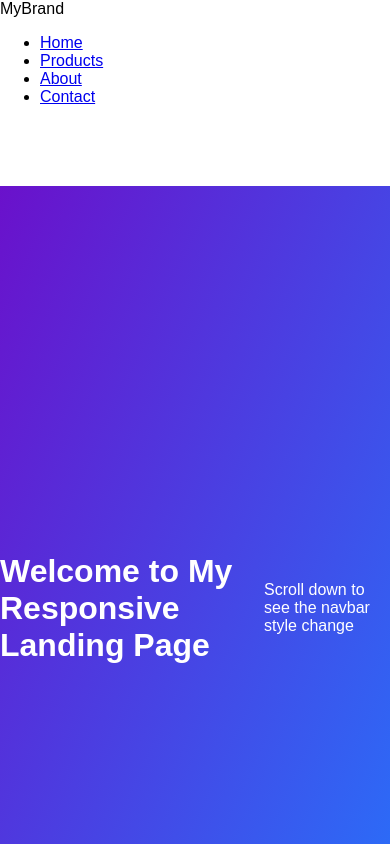
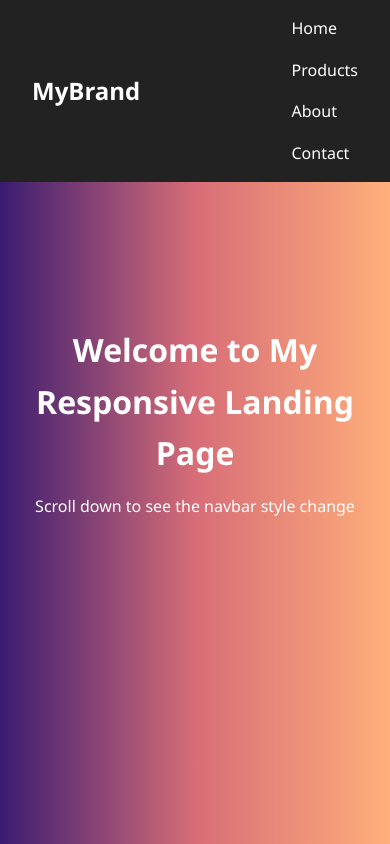
Before and after one commit to Gokul7881/CODECRAFT_WD_01, a plain HTML site: page index.html in a window 390 px wide. Shown: the top 844 px of the page. Drawn offline with Linux system fonts and the light colour scheme.

Commit message:
Update style.css

```diff
--- a/style.css
+++ b/style.css
@@ -1,47 +1,91 @@
-/* style.css */
-body, html {
+/* Reset default margins and paddings */
+* {
   margin: 0;
   padding: 0;
-  font-family: Arial, sans-serif;
+  box-sizing: border-box;
 }
 
-.navbar {
+body {
+  font-family: 'Segoe UI', sans-serif;
+  line-height: 1.6;
+}
+
+/* NAVBAR */
+nav {
   position: fixed;
   top: 0;
   width: 100%;
-  background-color: #333;
-  transition: background-color 0.3s;
+  background-color: #222;
+  color: white;
+  display: flex;
+  justify-content: space-between;
+  padding: 1rem 2rem;
+  align-items: center;
   z-index: 1000;
+  transition: background-color 0.3s ease, box-shadow 0.3s ease;
 }
 
-.navbar ul {
+nav.scrolled {
+  background-color: #fff;
+  color: #222;
+  box-shadow: 0 2px 10px rgba(0,0,0,0.2);
+}
+
+nav .logo {
+  font-size: 1.5rem;
+  font-weight: bold;
+}
+
+nav .menu {
   list-style: none;
   display: flex;
-  justify-content: center;
-  padding: 1em 0;
-  margin: 0;
+  gap: 1.5rem;
 }
 
-.navbar li {
-  margin: 0 20px;
-}
-
-.navbar a {
-  color: white;
+nav .menu li a {
+  color: inherit;
   text-decoration: none;
+  font-weight: 500;
   transition: color 0.3s;
 }
 
-.navbar a:hover {
-  color: #ffcc00;
+nav .menu li a:hover {
+  color: #ff6600;
 }
 
+/* HERO SECTION */
 .hero {
-  margin-top: 80px;
   height: 100vh;
-  background: linear-gradient(to bottom right, #6a11cb, #2575fc);
+  background: linear-gradient(to right, #3a1c71, #d76d77, #ffaf7b);
   color: white;
   display: flex;
+  flex-direction: column;
+  justify-content: center;
   align-items: center;
-  justify-content: center;
+  text-align: center;
+  padding: 2rem;
 }
+
+.hero h1 {
+  font-size: 3rem;
+  margin-bottom: 1rem;
+}
+
+/* CONTENT */
+.content {
+  padding: 3rem 2rem;
+  max-width: 800px;
+  margin: auto;
+}
+
+/* RESPONSIVE */
+@media (max-width: 768px) {
+  nav .menu {
+    flex-direction: column;
+    gap: 1rem;
+  }
+
+  .hero h1 {
+    font-size: 2rem;
+  }
+}
```
